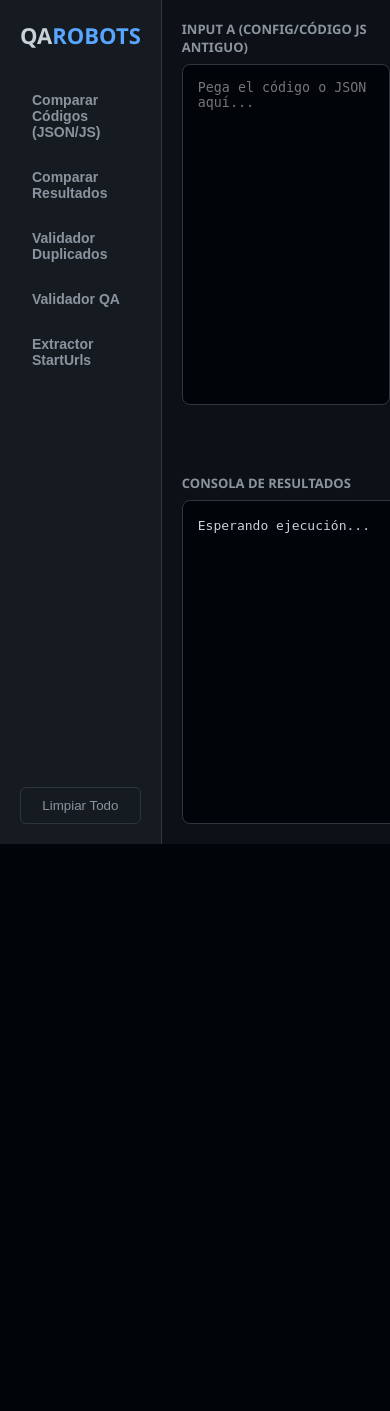
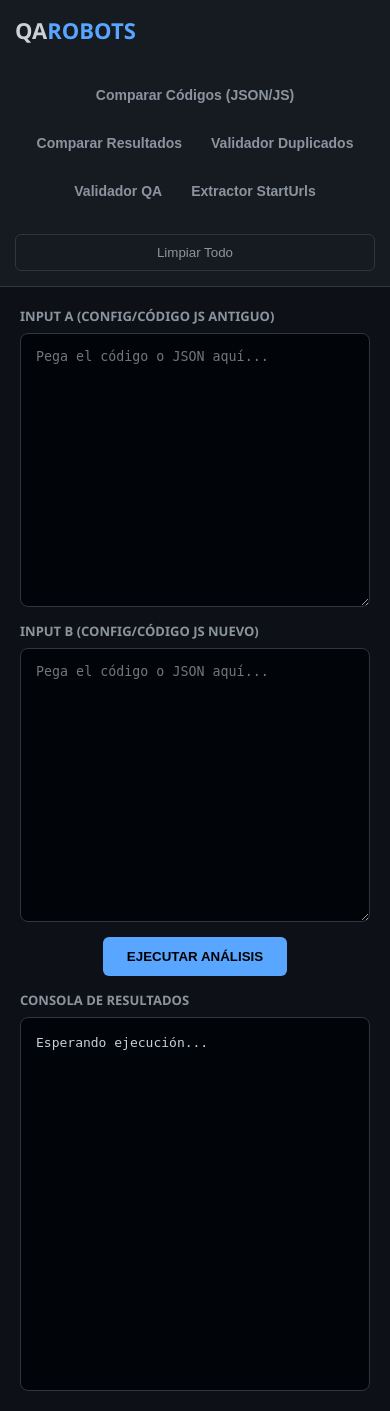
Before and after one commit to Dilxn25/qa-robots, a Flask app: page / in a window 390 px wide. Before the commit the page ends 844 px from the top, so only its background shows below. Run offline with Flask 3, Linux system fonts and the light colour scheme.

Commit message:
Haciendo la app 100% responsiva y arreglando paneles

```diff
--- a/static/css/style.css
+++ b/static/css/style.css
@@ -1,40 +1,67 @@
 :root { --bg: #0d1117; --side: #161b22; --accent: #58a6ff; --text: #c9d1d9; --err: #f85149; --warn: #d29922; --success: #3fb950; --border: #30363d; }
-body { margin: 0; font-family: 'Segoe UI', system-ui, sans-serif; background: var(--bg); color: var(--text); }
-.app { display: flex; height: 100vh; overflow: hidden; }
-.sidebar { width: 250px; background: var(--side); padding: 20px; display: flex; flex-direction: column; border-right: 1px solid var(--border); }
+* { box-sizing: border-box; }
+body { margin: 0; font-family: 'Segoe UI', system-ui, sans-serif; background: var(--bg); color: var(--text); min-height: 100vh; overflow-y: auto; overflow-x: hidden; }
+
+/* Layout Base Responsivo */
+.app { display: flex; flex-direction: row; min-height: 100vh; width: 100%; }
+
+/* Sidebar */
+.sidebar { width: 260px; min-width: 260px; background: var(--side); padding: 20px; display: flex; flex-direction: column; border-right: 1px solid var(--border); }
 .logo { font-size: 22px; font-weight: 800; margin-bottom: 30px; }
 .logo span { color: var(--accent); }
 nav { display: flex; flex-direction: column; gap: 5px; flex: 1; }
 .nav-btn { background: none; border: none; color: #8b949e; padding: 12px; text-align: left; cursor: pointer; border-radius: 6px; font-size: 14px; font-weight: bold; transition: 0.2s; }
 .nav-btn.active, .nav-btn:hover { background: #21262d; color: white; border-left: 3px solid var(--accent); }
-.sidebar-footer { margin-top: auto; }
-.content { flex: 1; display: flex; flex-direction: column; padding: 20px; gap: 15px; }
-.input-area { display: grid; grid-template-columns: 1fr 1fr; gap: 15px; flex: 1; min-height: 0; }
-.input-box { display: flex; flex-direction: column; }
+.sidebar-footer { margin-top: 20px; }
+
+/* Contenido */
+.content { flex: 1; display: flex; flex-direction: column; padding: 20px; gap: 15px; width: 100%; max-width: 100%; }
+
+/* Grid Mágico: Se adapta al espacio. Si no caben, se apilan hacia abajo */
+.input-area { display: grid; grid-template-columns: repeat(auto-fit, minmax(320px, 1fr)); gap: 15px; }
+.input-box { display: flex; flex-direction: column; min-height: 300px; }
 .box-header { font-size: 13px; font-weight: bold; color: #8b949e; margin-bottom: 8px; text-transform: uppercase; }
-textarea { flex: 1; background: #010409; border: 1px solid var(--border); border-radius: 8px; color: #7ee787; font-family: monospace; padding: 15px; resize: none; outline: none; }
+
+textarea { flex: 1; min-height: 250px; background: #010409; border: 1px solid var(--border); border-radius: 8px; color: #7ee787; font-family: monospace; padding: 15px; resize: vertical; outline: none; }
 textarea:focus { border-color: var(--accent); }
+
+/* Formularios */
 .form-group { margin-bottom: 15px; }
 .form-group label { display: block; font-size: 13px; color: #8b949e; margin-bottom: 5px; font-weight: bold; }
 .form-control { width: 100%; padding: 10px; background: #010409; border: 1px solid var(--border); border-radius: 6px; color: var(--text); box-sizing: border-box; }
 .form-control:focus { border-color: var(--accent); outline: none; }
-.check-label { display: flex; align-items: center; gap: 5px; font-size: 13px; cursor: pointer; background: #21262d; padding: 4px 8px; border-radius: 4px; border: 1px solid var(--border); }
+.check-label { display: flex; align-items: center; gap: 5px; font-size: 13px; cursor: pointer; background: #21262d; padding: 4px 8px; border-radius: 4px; border: 1px solid var(--border); transition: 0.2s; }
 .check-label:hover { background: #30363d; }
-input[type="checkbox"] { accent-color: var(--accent); cursor: pointer; }
-.toolbar { display: flex; justify-content: flex-end; align-items: center; }
-.btn-primary { background: var(--accent); color: #000; border: none; padding: 12px 24px; border-radius: 6px; font-weight: bold; cursor: pointer; }
-.btn-secondary { width: 100%; background: transparent; border: 1px solid var(--border); color: #8b949e; padding: 10px; border-radius: 6px; cursor: pointer; }
+input[type="checkbox"] { accent-color: var(--accent); cursor: pointer; width: 16px; height: 16px; }
+
+/* Botones y Toolbars */
+.toolbar { display: flex; justify-content: flex-end; align-items: center; flex-wrap: wrap; gap: 10px; }
+.btn-primary { background: var(--accent); color: #000; border: none; padding: 12px 24px; border-radius: 6px; font-weight: bold; cursor: pointer; transition: 0.2s; white-space: nowrap; }
+.btn-primary:hover { opacity: 0.9; transform: translateY(-1px); }
+.btn-secondary { width: 100%; background: transparent; border: 1px solid var(--border); color: #8b949e; padding: 10px; border-radius: 6px; cursor: pointer; transition: 0.2s; }
 .btn-secondary:hover { background: #21262d; color: white; }
-.btn-chip { background: var(--border); color: white; border: none; padding: 5px 10px; border-radius: 12px; cursor: pointer; font-size: 12px; transition: 0.2s; }
+.btn-chip { background: var(--border); color: white; border: none; padding: 6px 12px; border-radius: 12px; cursor: pointer; font-size: 12px; transition: 0.2s; }
 .btn-chip.active { background: var(--accent); color: #000; font-weight: bold; }
-.output-panel { height: 350px; display: flex; flex-direction: column; }
+
+/* Consola de Resultados */
+.output-panel { display: flex; flex-direction: column; min-height: 400px; flex: 1; }
 .console { flex: 1; background: #010409; border: 1px solid var(--border); border-radius: 8px; padding: 15px; overflow-y: auto; font-family: monospace; font-size: 13px; line-height: 1.5; }
+
+/* Reportes y Colores */
 .summary-json { color: #58a6ff; white-space: pre-wrap; margin-bottom: 20px; border-bottom: 2px dashed var(--border); padding-bottom: 15px; }
-.diff-item { margin-bottom: 12px; border-bottom: 1px dashed var(--border); padding-bottom: 8px; }
+.diff-item { margin-bottom: 12px; border-bottom: 1px dashed var(--border); padding-bottom: 8px; word-break: break-word; }
 .old { color: var(--err); text-decoration: line-through; }
 .new { color: var(--success); font-weight: bold; }
 .err { color: var(--err); margin-bottom: 5px; }
 .warn { color: var(--warn); margin-bottom: 5px; }
-.badge { display: inline-block; padding: 2px 6px; font-size: 11px; border-radius: 4px; background: #30363d; margin-right: 5px; color: #fff; }
-.badge.code-ok { background: rgba(63, 185, 80, 0.2); color: #7ee787; border: 1px solid #3fb950; }
 .qa-item { border-bottom: 1px solid var(--border); padding-bottom: 10px; margin-bottom: 10px; }
+
+/* Responsividad para móviles y pantallas pequeñas */
+@media (max-width: 900px) {
+    .app { flex-direction: column; }
+    .sidebar { width: 100%; border-right: none; border-bottom: 1px solid var(--border); padding: 15px; }
+    nav { flex-direction: row; flex-wrap: wrap; justify-content: center; }
+    .nav-btn { text-align: center; border-left: none; border-bottom: 3px solid transparent; }
+    .nav-btn.active, .nav-btn:hover { border-left: none; border-bottom: 3px solid var(--accent); }
+    .toolbar { justify-content: center; }
+}
--- a/templates/index.html
+++ b/templates/index.html
@@ -2,6 +2,7 @@
 <html lang="es">
 <head>
     <meta charset="UTF-8">
+    <meta name="viewport" content="width=device-width, initial-scale=1.0">
     <title>QA ROBOTS WORKSTATION</title>
     <link rel="stylesheet" href="{{ url_for('static', filename='css/style.css') }}">
 </head>
@@ -34,7 +35,7 @@
                     <textarea id="jsonB" spellcheck="false" placeholder="Pega el código o JSON aquí..."></textarea>
                 </div>
 
-                <div class="input-box" id="qaConfigPanel" style="display: none; background: #0d1117; padding: 20px; border-radius: 8px; border: 1px solid #30363d; overflow-y: auto;">
+                <div class="input-box" id="qaConfigPanel" style="display: none; background: #0d1117; padding: 20px; border-radius: 8px; border: 1px solid #30363d;">
                     <header class="box-header" style="color: #58a6ff; margin-bottom: 15px;">Parámetros del Validador QA</header>
                     <div class="form-group">
                         <label>Tipo de Robot</label>
@@ -52,7 +53,7 @@
                     </div>
                 </div>
 
-                <div class="input-box" id="compConfigPanel" style="display: none; background: #0d1117; padding: 20px; border-radius: 8px; border: 1px solid #30363d; overflow-y: auto;">
+                <div class="input-box" id="compConfigPanel" style="display: none; background: #0d1117; padding: 20px; border-radius: 8px; border: 1px solid #30363d;">
                     <header class="box-header" style="color: #58a6ff; margin-bottom: 15px;">Ajustes de Comparación</header>
                     <div class="form-group">
                         <label>Modo de Comparación</label>
```
Also changed, not shown: static/js/script.js (+19 -85 lines).
